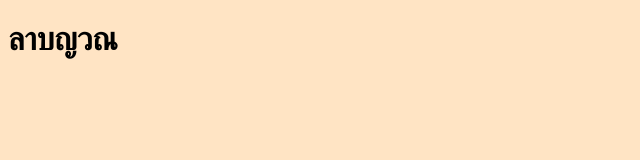
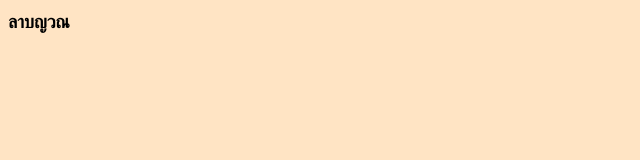
Before and after one commit to Pawarit012/WEB, a plain HTML site: page MENU/index.html in a window 1280 px wide. Shown: the whole page, without its empty margins (0-640 px from the left). Drawn offline with Linux system fonts and the light colour scheme.

Commit message:
Update style.css

```diff
--- a/MENU/style.css
+++ b/MENU/style.css
@@ -1,3 +1,7 @@
 body {
     background-color: bisque;
 }
+h1 {
+    font-size: large;
+
+}
```
